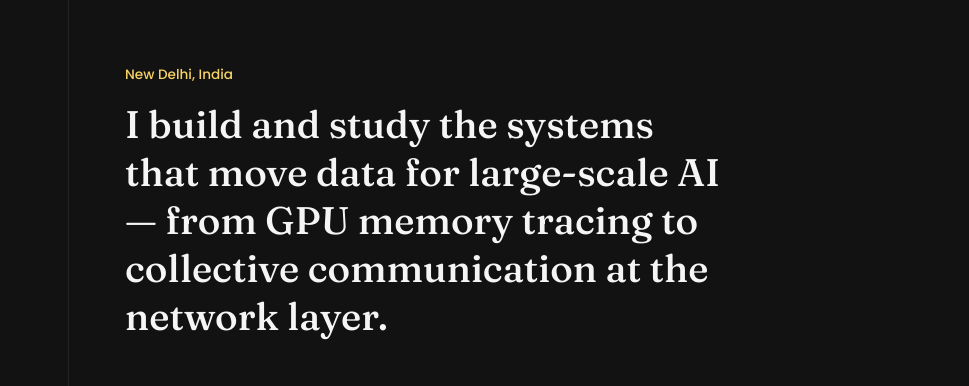
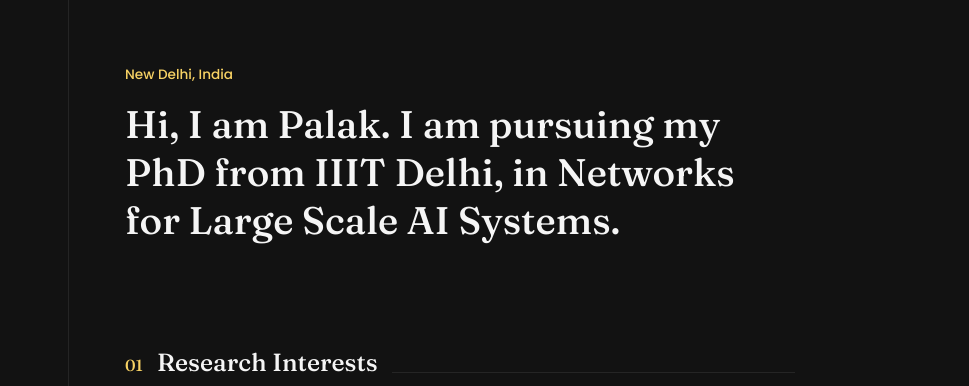
Before and after one commit to PalakMishra-eq/Portfolio, a plain HTML site: page index.html in a window 1280 px wide. Shown: the top 386 px of the page, 311-1280 px from the left. Drawn offline with nearby package versions, Linux system fonts and the light colour scheme.

Commit message:
Update index.html

```diff
--- a/index.html
+++ b/index.html
@@ -530,8 +530,7 @@
       <div class="intro">
         <p class="kicker">New Delhi, India</p>
         <h2>
-          I build and study the systems that move data for large-scale AI —
-          from GPU memory tracing to collective communication at the network layer.
+          Hi, I am Palak. I am pursuing my PhD from IIIT Delhi, in Networks for Large Scale AI Systems.
         </h2>
       </div>
 
```
